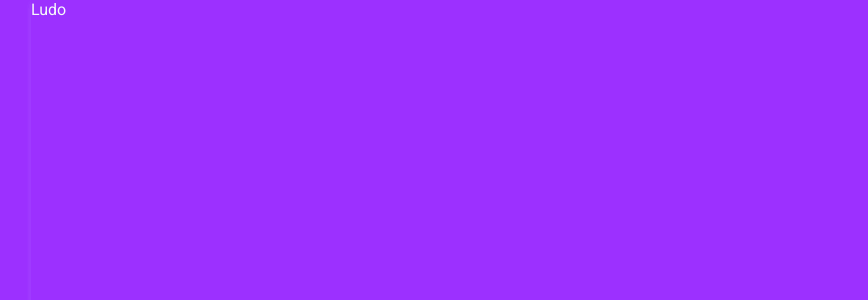
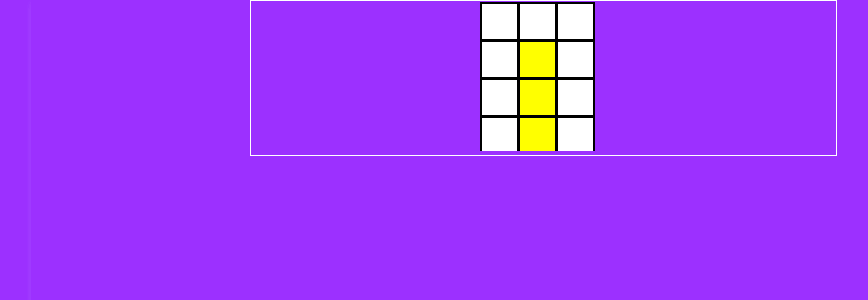
Before and after one commit to jonathanccalixto/game-web, a React (Create React App) app: page /ludo in a window 1280 px wide. Shown: the top 300 px of the page, without its empty margins (97-965 px from the left). Built offline with nearby package versions, Linux system fonts and the light colour scheme; a web font is replaced by a local one.

Commit message:
Implements a Ludo Board

```diff
--- /dev/null
+++ b/src/pages/Ludo/Board/constants.ts
@@ -0,0 +1,127 @@
+interface IField {
+  name: string;
+  x: string;
+  y: string;
+  bg: string;
+  border: string;
+}
+interface IFinishField {
+  name: string;
+  points: string;
+  bg: string;
+  border: string;
+}
+
+const colors: string[] = ['yellow', '#65a7dd', '#f81404', '#75ad5b'];
+const border = 'black';
+const bg = 'white';
+const size = 38;
+const init = 2;
+const sizeP5 = `${init + 5 * size}`;
+const sizeP6 = `${init + 6 * size}`;
+const sizeP7 = `${init + 7 * size}`;
+const sizeP75 = `${init + 7.5 * size}`;
+const sizeP8 = `${init + 8 * size}`;
+const sizeP9 = `${init + 9 * size}`;
+
+export const buildFields = (): IField[] => {
+  const fields: IField[] = [];
+
+  fields[48] = { name: '49', x: sizeP5, y: sizeP5, bg, border };
+  fields[6] = { name: '7', x: sizeP9, y: sizeP5, bg, border };
+  fields[34] = { name: '35', x: sizeP5, y: sizeP9, bg, border };
+  fields[20] = { name: '21', x: sizeP9, y: sizeP9, bg, border };
+
+  for (let index = 0; index < 6; index += 1) {
+    const y = `${init + index * size}`;
+    const color = colors[0];
+
+    const data: Array<[number, string, string]> = [
+      [54 - index, sizeP6, bg],
+      [55 + index, sizeP7, index > 0 ? color : bg],
+      [index, sizeP8, bg],
+    ];
+
+    data.forEach(([pos, x, bgColor]) => {
+      fields[pos] = { name: `${pos + 1}`, x, y, bg: bgColor, border };
+    });
+  }
+
+  for (let index = 0; index < 6; index += 1) {
+    const x = `${init + (index + 9) * size}`;
+    const color = colors[1];
+
+    const data: Array<[number, string, string]> = [
+      [7 + index, sizeP6, bg],
+      [index < 5 ? 65 - index : 13, sizeP7, index < 5 ? color : bg],
+      [19 - index, sizeP8, bg],
+    ];
+
+    data.forEach(([pos, y, bgColor]) => {
+      fields[pos] = { name: `${pos + 1}`, x, y, bg: bgColor, border };
+    });
+  }
+
+  for (let index = 0; index < 6; index += 1) {
+    const y = `${init + (index + 9) * size}`;
+    const color = colors[2];
+
+    const data: Array<[number, string, string]> = [
+      [21 + index, sizeP8, bg],
+      [index < 5 ? 70 - index : 27, sizeP7, index < 5 ? color : bg],
+      [33 - index, sizeP6, bg],
+    ];
+
+    data.forEach(([pos, x, bgColor]) => {
+      fields[pos] = { name: `${pos + 1}`, x, y, bg: bgColor, border };
+    });
+  }
+
+  for (let index = 0; index < 6; index += 1) {
+    const x = `${init + index * size}`;
+    const color = colors[3];
+
+    const data: Array<[number, string, string]> = [
+      [42 + index, sizeP6, bg],
+      [index > 0 ? 71 + index : 41, sizeP7, index > 0 ? color : bg],
+      [40 - index, sizeP8, bg],
+    ];
+
+    data.forEach(([pos, y, bgColor]) => {
+      fields[pos] = { name: `${pos + 1}`, x, y, bg: bgColor, border };
+    });
+  }
+
+  return fields;
+};
+
+export const buildFinishFields = (): IFinishField[] => {
+  const fields: IFinishField[] = [
+    {
+      name: 'f1',
+      points: `${sizeP6},${sizeP6} ${sizeP9},${sizeP6} ${sizeP75},${sizeP75}`,
+      bg: colors[0],
+      border,
+    },
+    {
+      name: 'f2',
+      points: `${sizeP9},${sizeP6} ${sizeP9},${sizeP9} ${sizeP75},${sizeP75}`,
+      bg: colors[1],
+      border,
+    },
+    {
+      name: 'f3',
+      points: `${sizeP9},${sizeP9} ${sizeP6},${sizeP9} ${sizeP75},${sizeP75}`,
+      bg: colors[2],
+      border,
+    },
+    {
+      name: 'f4',
+      points: `${sizeP6},${sizeP9} ${sizeP6},${sizeP6} ${sizeP75},${sizeP75}`,
+      bg: colors[3],
+      border,
+    },
+  ];
+
+  return fields;
+};
--- /dev/null
+++ b/src/pages/Ludo/Board/index.tsx
@@ -0,0 +1,32 @@
+/* eslint-disable prettier/prettier */
+import React from 'react';
+
+import {buildFields, buildFinishFields } from './constants'
+import { Container, Field } from './styles';
+
+const fields = buildFields()
+const finishFields = buildFinishFields()
+
+const Board: React.FC = () => {
+  return (
+    <Container>
+      <div>
+        <svg>
+          {fields.map(({name, bg, border, x, y }) => (
+            <Field key={name} name={name} fill={bg} x={x} y={y} stroke={border} />
+          ))}
+          {finishFields.map(({name, points, bg, border}) => (
+            <polygon
+              key={name}
+              name={name}
+              points={points}
+              style={{ fill: bg, stroke: border, strokeWidth:2 }}
+            />
+          ))}
+        </svg>
+      </div>
+    </Container>
+  );
+};
+
+export default Board;
--- /dev/null
+++ b/src/pages/Ludo/Board/styles.ts
@@ -0,0 +1,41 @@
+import styled from 'styled-components';
+
+export const Container = styled.div`
+  height: calc(15 * 37px + 16 * 2px);
+  width: calc(15 * 37px + 16 * 2px);
+
+  align-items: center;
+  display: flex;
+  flex: 1;
+  flex-direction: column;
+  justify-content: center;
+
+  div {
+    border: 1px solid #fff;
+    height: 100%;
+    width: 100%;
+
+    display: block;
+
+    svg {
+      height: 100%;
+      width: 100%;
+    }
+  }
+`;
+
+export const Field = styled.rect`
+  height: 37px;
+  width: 37px;
+  stroke-width: 2;
+`;
+
+export const FinishField = styled.div`
+  height: 45px;
+  width: 45px;
+`;
+
+export const BlankField = styled.div`
+  height: 180px;
+  width: 180px;
+`;
--- a/src/pages/Ludo/index.tsx
+++ b/src/pages/Ludo/index.tsx
@@ -1,9 +1,14 @@
 import React from 'react';
 
+import Board from './Board';
 import { Container } from './styles';
 
 const Ludo: React.FC = () => {
-  return <Container>Ludo</Container>;
+  return (
+    <Container>
+      <Board />
+    </Container>
+  );
 };
 
 export default Ludo;
--- a/src/pages/Ludo/styles.ts
+++ b/src/pages/Ludo/styles.ts
@@ -1,5 +1,9 @@
 import styled from 'styled-components';
 
 export const Container = styled.div`
+  align-items: center;
   display: flex;
+  flex: 1;
+  flex-direction: column;
+  justify-content: center;
 `;
```
